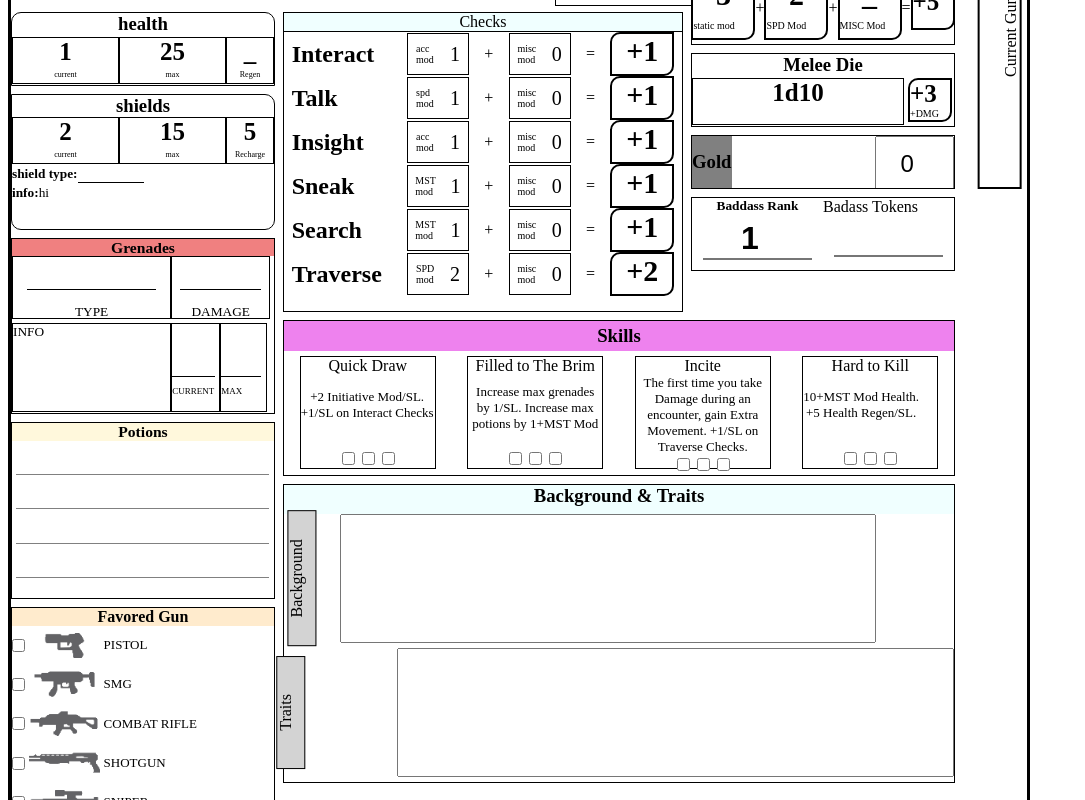
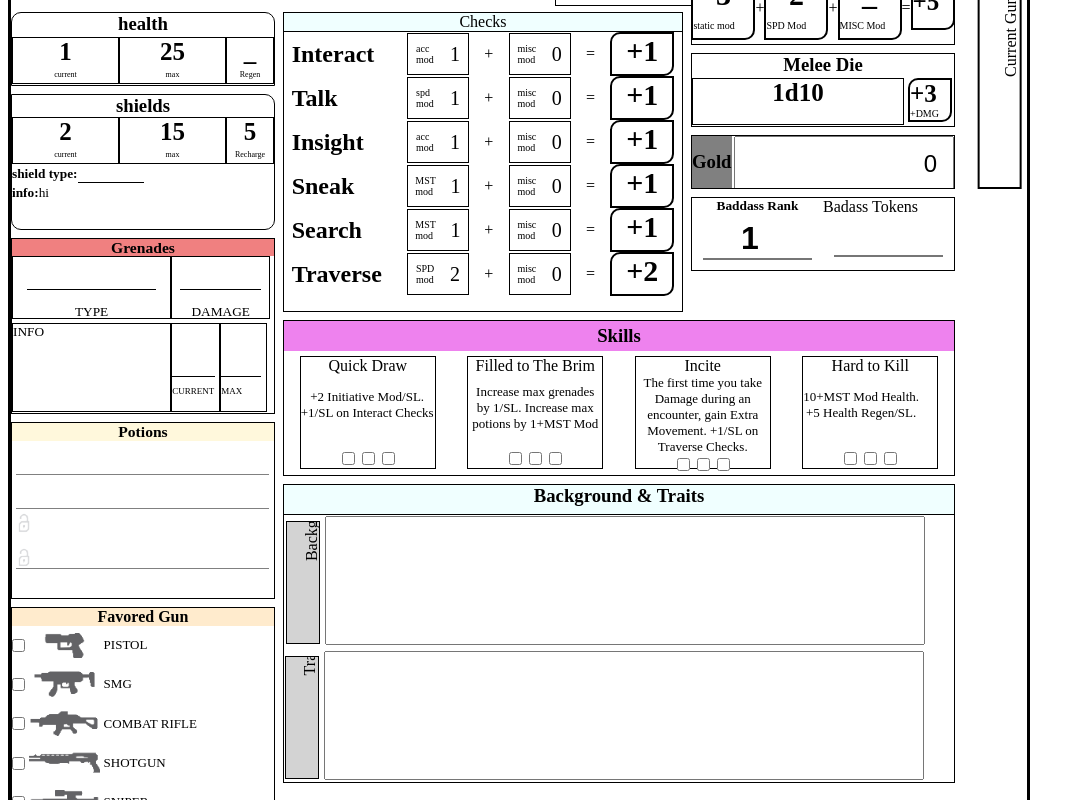
Before and after one commit to chrehall68/character-sheet, a React (Create React App) app: page / in a window 1280 px wide. Shown: the part 380-1180 px from the top of the page, without its empty margins (0-1085 px from the left). Built offline with nearby package versions, Linux system fonts and the light colour scheme.

Commit message:
what did i do
fixed gold slightly, tried to do something for potions, how do i transform origin for background and traits help

```diff
--- a/src/Body.css
+++ b/src/Body.css
@@ -291,7 +291,7 @@
 
 .gold .value {
     height: 100%;
-    width: 30%;
+    width: 84%;
     margin: 0px;
     padding: 0px;
     display: inline-flex;
@@ -301,7 +301,7 @@
 .gold .value input {
     width: 100%;
     height: 100%;
-    text-align: center;
+    text-align: right;
     font-size: x-large;
 }
 
@@ -615,6 +615,17 @@
     font-size: large;
 }
 
+.potions .lock * {
+    display: inline-flex;
+    margin: 0px;
+    padding: 0px;
+}
+
+.potions .lock img {
+    width: 6%;
+    height: auto;
+}
+
 .favoredGun {
     display: block;
     grid-row: 36 / span 13;
@@ -721,6 +732,7 @@
     justify-content: center;
     align-self: flex-end;
     background-color: azure;
+    border-bottom: 1px black solid;
 }
 
 .bgtraits .header h3 {
@@ -732,39 +744,40 @@
     height: 45%;
     width: 100%;
     display: flex;
-    margin:0px;
+    margin:1px;
     padding: 0px;
 }
 
 .bgtraits .bgbox .bgbar {
     border: solid black 1px;
+    margin-top: 5px;
+    margin-left: 1px;
     overflow: hidden;
     display: flex;
     background-color: lightgrey;
     justify-content: center;
-    width: 25%;
-    height: 20%;
-    transform: rotateZ(-90deg) translate(-50px, -50px);
+    width: 5%;
+    height: 90%;
 }
 
 .bgtraits .bgbox .bgbar p {
-    overflow: visible;
     color: black;
     margin: 0px;
     padding: 0px;
-
+    transform-origin: center top;
+    transform: rotate(-90deg);
 }
 
 .bgtraits .bgbox .bginfo {
     align-self: flex-start;
-    transform: translate(-80px,0);
     width:100%;
-    height: 100%
+    height: 100%;
+    margin-left: 5px;
 }
 
 .bgtraits .bgbox .bginfo textarea {
     display: flex;
-    width: 100%;
+    width: 95%;
     height: 95%;
     margin: 0px;
     padding: 0px;
@@ -781,29 +794,33 @@
 
 .bgtraits .traitsbox .traitsbar {
     border: solid black 1px;
+    margin-top: 5px;
+    margin-left: 1px;
     overflow: hidden;
     display: flex;
     background-color: lightgrey;
     justify-content: center;
-    width: 20%;
-    height: 20%;
-    transform: rotateZ(-90deg) translate(-50px, -50px);
+    width: 5%;
+    height: 90%;
 }
 
 .bgtraits .traitsbox .traitsbar p {
     margin: 0px;
     padding: 0px;
+    transform-origin: center top;
+    transform: rotate(-90deg);
 }
 
 .bgtraits .traitsbox .traitsinfo {
-    display: flex;
-    width: 100%;
-    margin: 0px;
-    padding: 0px;
+    align-self: flex-start;
+    width:100%;
+    height: 100%;
+    margin-left: 5px;
 }
 
 .bgtraits .traitsbox .traitsinfo textarea {
-    width: 100%;
+    display: flex;
+    width: 95%;
     height: 95%;
     margin: 0px;
     padding: 0px;
--- a/src/Body.js
+++ b/src/Body.js
@@ -182,14 +182,26 @@ class Grenades extends React.Component {
     }
 }
 
+class Lock extends React.Component {
+    constructor(props) {
+        super(props)
+        this.lock = props.lockName
+    }
+    render() {
+        return <label className="lock">
+            <img src={"images/lock.png"} alt={this.lock}/>
+        </label>
+    }
+}
+
 class Potions extends React.Component {
     render() {
         return <div className="potions" style={this.props.style}>
             <div className="header"><h3>Potions</h3></div>
             <div className="txtbox"><textarea style={{ "resize": "none" }}></textarea></div>
             <div className="txtbox1"><textarea style={{ "resize": "none" }}></textarea></div>
-            <div className="txtbox2"><textarea style={{ "resize": "none" }}></textarea></div>
-            <div className="txtbox3"><textarea style={{ "resize": "none" }}></textarea></div>
+            <div className="txtbox2"><Lock lockname="lock1"></Lock><textarea style={{ "resize": "none" }}></textarea></div>
+            <div className="txtbox3"><Lock lockname="lock2"></Lock><textarea style={{ "resize": "none" }}></textarea></div>
         </div>
     }
 }
```
Also changed, not shown: public/images/lock.png (added).
